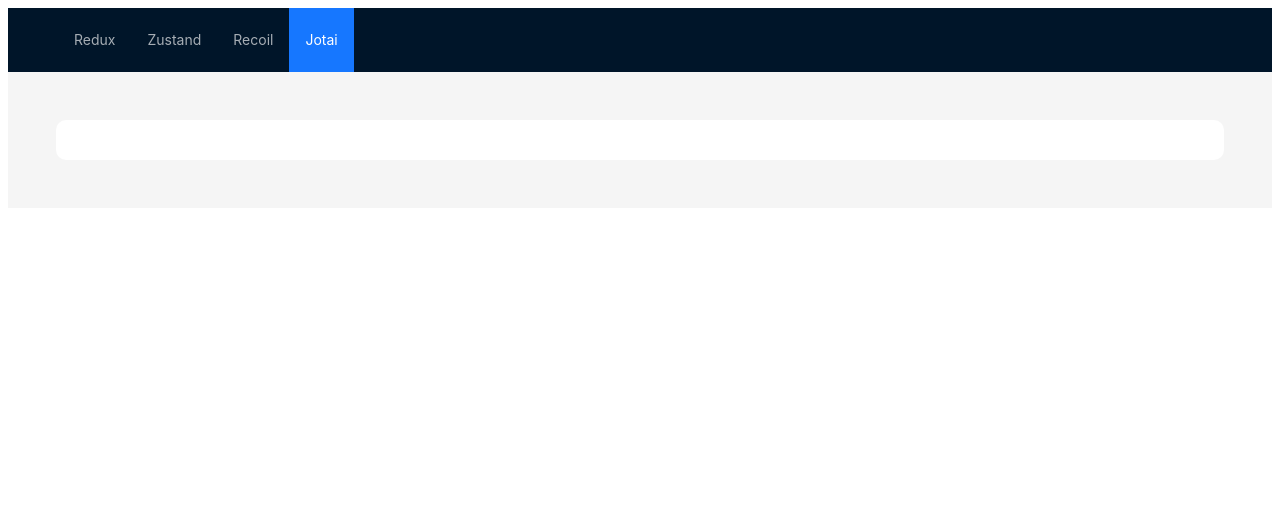
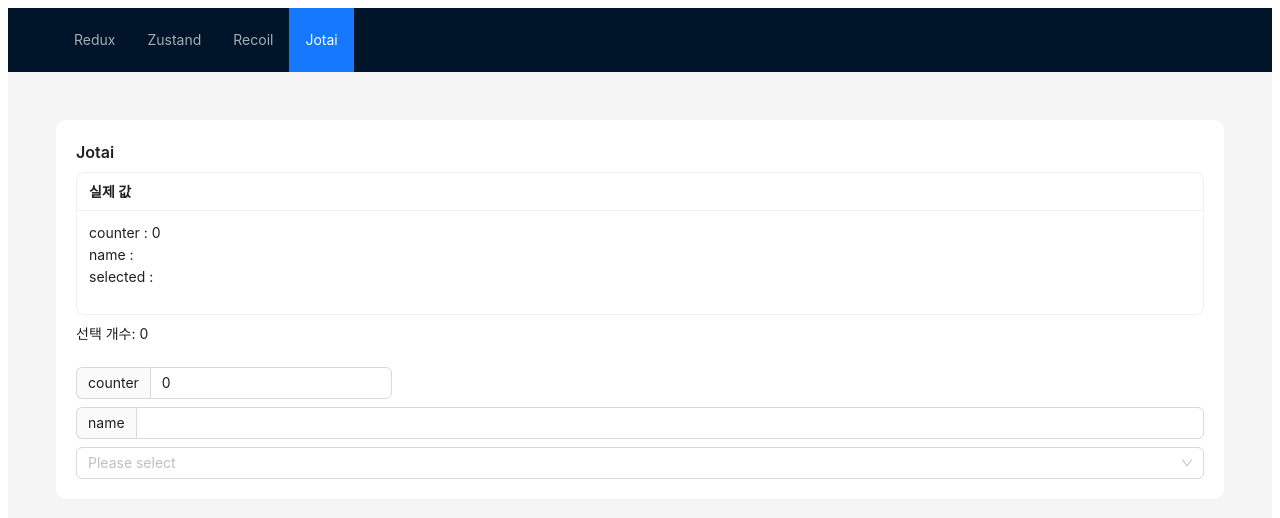
Before and after one commit to seraleedev/state-lib-test, a React (Vite) app: page / in a window 1280 px wide. Both pictures are taken after a click on the item "Jotai". Shown: the top 518 px of the page. Built offline with nearby package versions, Linux system fonts and the light colour scheme.

Commit message:
feature: jotai 설치 및 예제 작성

```diff
--- a/package.json
+++ b/package.json
@@ -12,6 +12,7 @@
   "dependencies": {
     "@reduxjs/toolkit": "^2.8.2",
     "antd": "^5.26.6",
+    "jotai": "^2.12.5",
     "react": "^18.2.0",
     "react-dom": "^18.2.0",
     "react-redux": "^9.2.0",
--- a/src/App.tsx
+++ b/src/App.tsx
@@ -5,6 +5,7 @@
 import ReduxTab from "./components/ReduxTab";
 import ZustandTab from "./components/ZustandTab";
 import RecoilTab from "./components/RecoilTab";
+import JotaiTab from "./components/JotaiTab";
 
 function App() {
   const [currentTab, setCurrentTab] = useState<string>("redux");
@@ -19,6 +20,7 @@
           {currentTab == "redux" && <ReduxTab />}
           {currentTab == "zustand" && <ZustandTab />}
           {currentTab == "recoil" && <RecoilTab />}
+          {currentTab == "jotai" && <JotaiTab />}
         </Layout>
       </Content>
     </Layout>
--- /dev/null
+++ b/src/components/JotaiTab/index.tsx
@@ -0,0 +1,54 @@
+import { Tab } from "../Tab";
+import type { InputNumberProps } from "antd";
+import type { LabeledValue } from "antd/es/select";
+import Paragraph from "antd/es/typography/Paragraph";
+import { useAtom } from "jotai";
+import { CounterJotaiAtom, selectedLength, UserJotaiAtom } from "../../jotai";
+import { useAtomValue } from "jotai";
+
+export const JotaiTab = () => {
+  // jotai
+  const [jotaiCount, setJotaiCount] = useAtom(CounterJotaiAtom);
+  const [jotaiUser, setJotaiUser] = useAtom(UserJotaiAtom);
+  const selectedLengthJotai = useAtomValue(selectedLength);
+
+  const onChangeCount: InputNumberProps["onChange"] = (value) => {
+    // console.log("count changed", value);
+    if (value == "") return;
+    setJotaiCount(Number(value));
+  };
+
+  const onChangeName = (value: string) => {
+    // console.log("name changed", value);
+    setJotaiUser({ ...jotaiUser, name: value });
+  };
+
+  const onChangeSelect = (values: LabeledValue[]) => {
+    // console.log("select changed", values);
+    const newDatas = values.map((item) => ({
+      label: item.label?.toString() || "",
+      value: item.value?.toString(),
+    }));
+    setJotaiUser({ ...jotaiUser, selected: newDatas });
+  };
+
+  return (
+    <Tab
+      tabName="Jotai"
+      states={{
+        count: jotaiCount,
+        name: jotaiUser.name,
+        selected: jotaiUser.selected,
+      }}
+      actions={{
+        changeName: onChangeName,
+        changeCount: onChangeCount,
+        changeSelect: onChangeSelect,
+      }}
+    >
+      <Paragraph>선택 개수: {selectedLengthJotai}</Paragraph>
+    </Tab>
+  );
+};
+
+export default JotaiTab;
--- /dev/null
+++ b/src/jotai/atoms/counterJotaiAtom.ts
@@ -0,0 +1,4 @@
+import { atom } from "jotai";
+import { initialCount } from "../../config";
+
+export const CounterJotaiAtom = atom(initialCount.value);
--- /dev/null
+++ b/src/jotai/atoms/userJotaiAtom.ts
@@ -0,0 +1,6 @@
+import { atom } from "jotai";
+import { initialUser } from "../../config";
+
+export const UserJotaiAtom = atom({
+  ...initialUser
+});
--- /dev/null
+++ b/src/jotai/index.ts
@@ -0,0 +1,3 @@
+export * from "./atoms/userJotaiAtom";
+export * from "./atoms/counterJotaiAtom";
+export * from "./selectors/userJotaiSelector";
--- /dev/null
+++ b/src/jotai/selectors/userJotaiSelector.ts
@@ -0,0 +1,7 @@
+import { atom } from "jotai";
+import { UserJotaiAtom } from "../atoms/userJotaiAtom";
+
+export const selectedLength = atom((get) => {
+  const { selected } = get(UserJotaiAtom);
+  return selected.length;
+});
```
Also changed, not shown: 1 other file (tests, documents, lock files or other folders).
